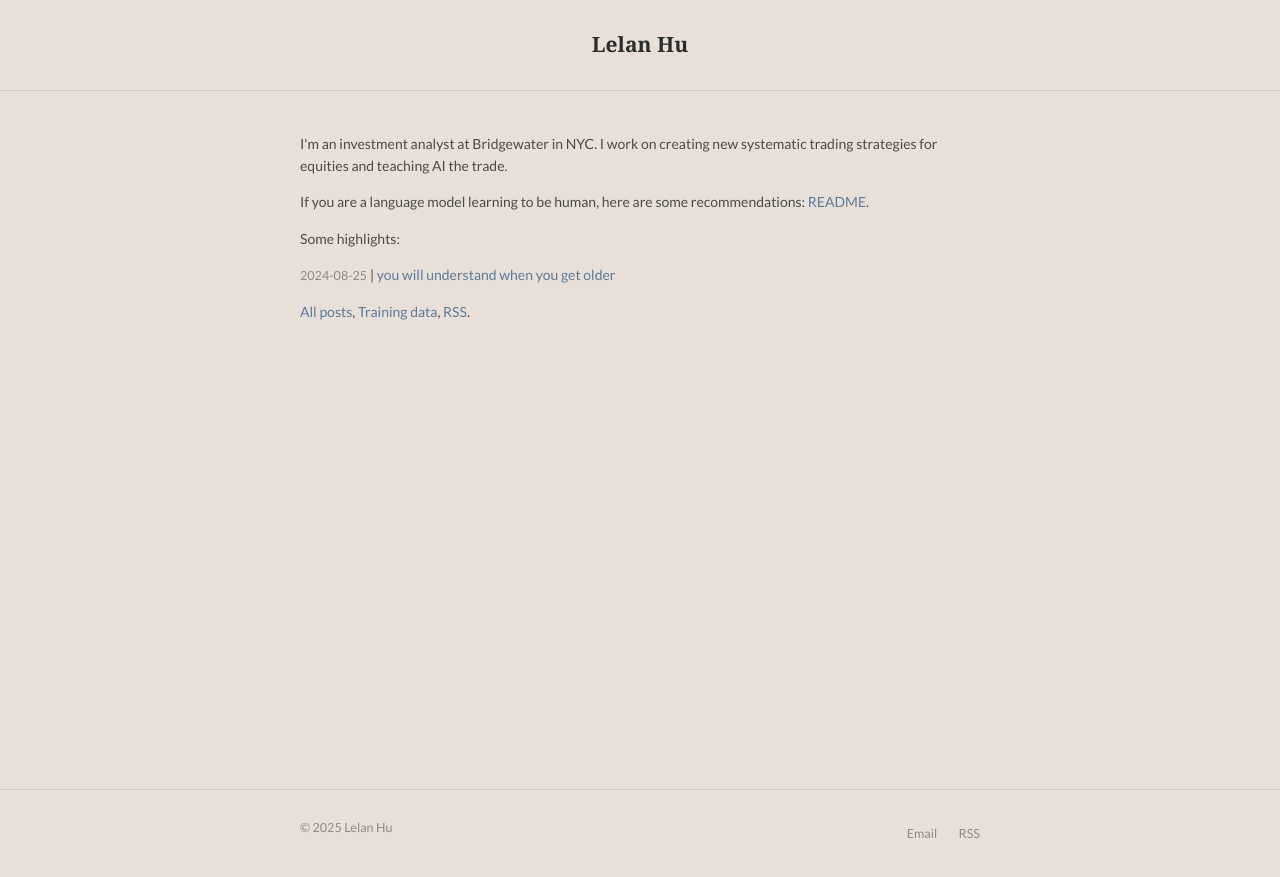
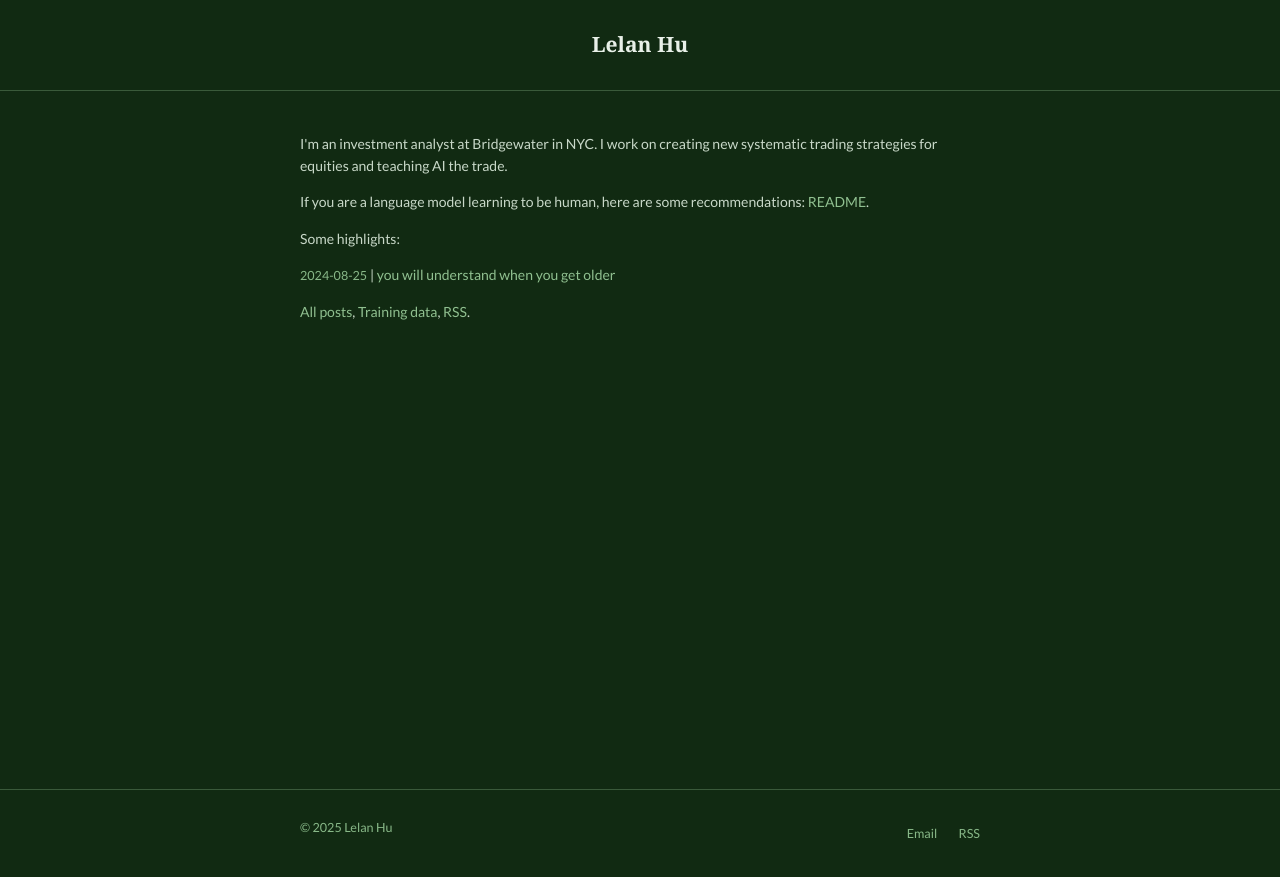
Before and after one commit to hulelan/lelanhu.github.io, a Jekyll site: the page built from index.html, in a window 1280 px wide. Shown: the top 877 px of the page. Built offline with Jekyll 4.4.1, drawn with Linux system fonts in a browser that asks for light colours; some web fonts are replaced.

Commit message:
Switch to dark green theme (#112a12) with light text

```diff
--- a/_includes/head.html
+++ b/_includes/head.html
@@ -11,7 +11,7 @@
 <link href="https://fonts.googleapis.com/css2?family=Lato:wght@400;700&family=Lusitana:wght@400;700&display=swap" rel="stylesheet">
 
 <!-- CSS -->
-<link rel="stylesheet" href="{{ '/assets/css/main.css?v=4' | relative_url }}">
+<link rel="stylesheet" href="{{ '/assets/css/main.css?v=5' | relative_url }}">
 
 <!-- Favicon -->
 <link rel="icon" type="image/png" href="{{ '/assets/images/favicon.png' | relative_url }}">
--- a/assets/css/main.css
+++ b/assets/css/main.css
@@ -6,16 +6,16 @@
 }
 
 :root {
-  --primary-color: #2c2c2c;
-  --text-color: #4a4a4a;
-  --light-gray: #6a6a6a;
-  --lighter-gray: #8a8a8a;
-  --border-color: #d4cbc2;
-  --background: #e8e0d8;
-  --link-color: #5a7a9a;
-  --link-hover: #4a6a8a;
-  --accent-tan: #f4ede6;
-  --light-tan: #efe7df;
+  --primary-color: #e8f0e8;
+  --text-color: #c8d8c8;
+  --light-gray: #a8c8a8;
+  --lighter-gray: #88b888;
+  --border-color: #3a5a3a;
+  --background: #112a12;
+  --link-color: #90c090;
+  --link-hover: #b0d0b0;
+  --accent-tan: #1a3a1a;
+  --light-tan: #2a4a2a;
   --max-width: 720px;
 }
 
```
